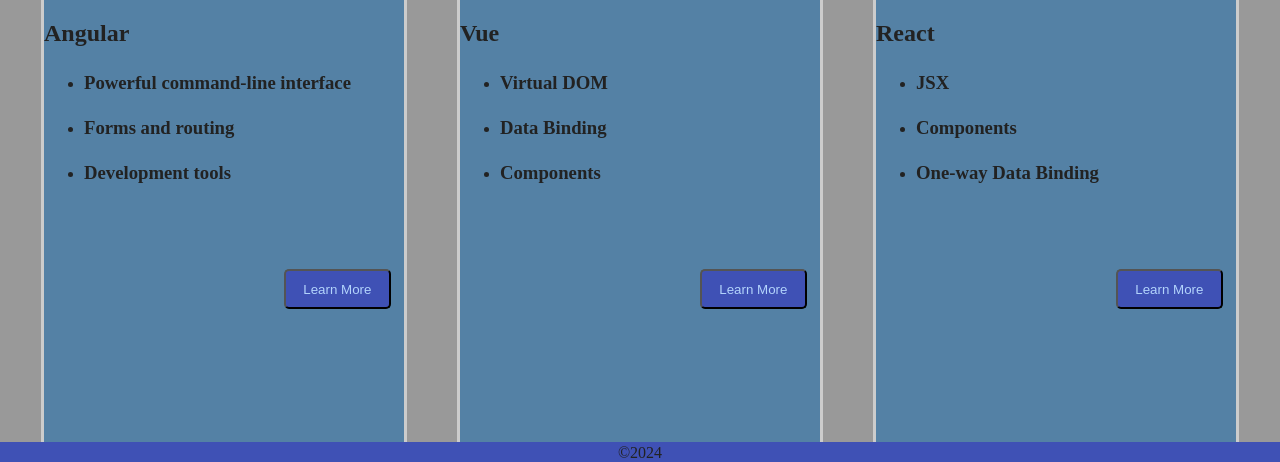
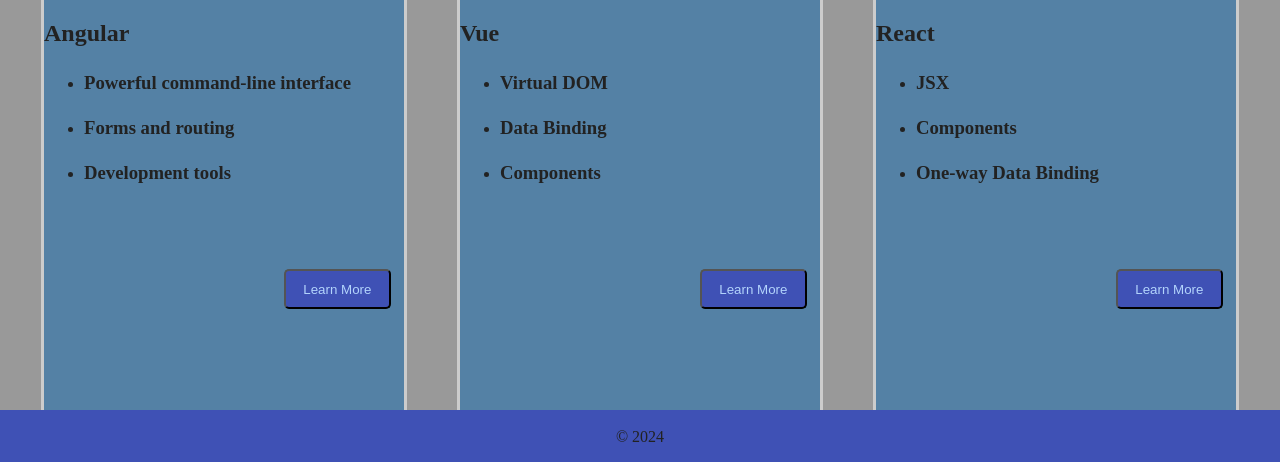
Before and after one commit to Sidzinga/HTML-and-CSS-Test, a website built with webpack: page new-site/index.html in a window 1280 px wide. Shown: the part 336-798 px from the top of the page. Built offline with nearby package versions, Linux system fonts and the light colour scheme.

Commit message:
added JS

```diff
--- a/new-site/index.html
+++ b/new-site/index.html
@@ -126,7 +126,7 @@
 
 
 
-  <footer> &copy;2024 </footer>
+  <footer> <p id="foot-note"></p> </footer>
   <script src="js/app.js"> </script>
 
 </body>
--- a/new-site/js/app.js
+++ b/new-site/js/app.js
@@ -0,0 +1,3 @@
+var copyRight = "&copy;  2024"
+
+document.getElementById("foot-note").innerHTML = copyRight;
```
